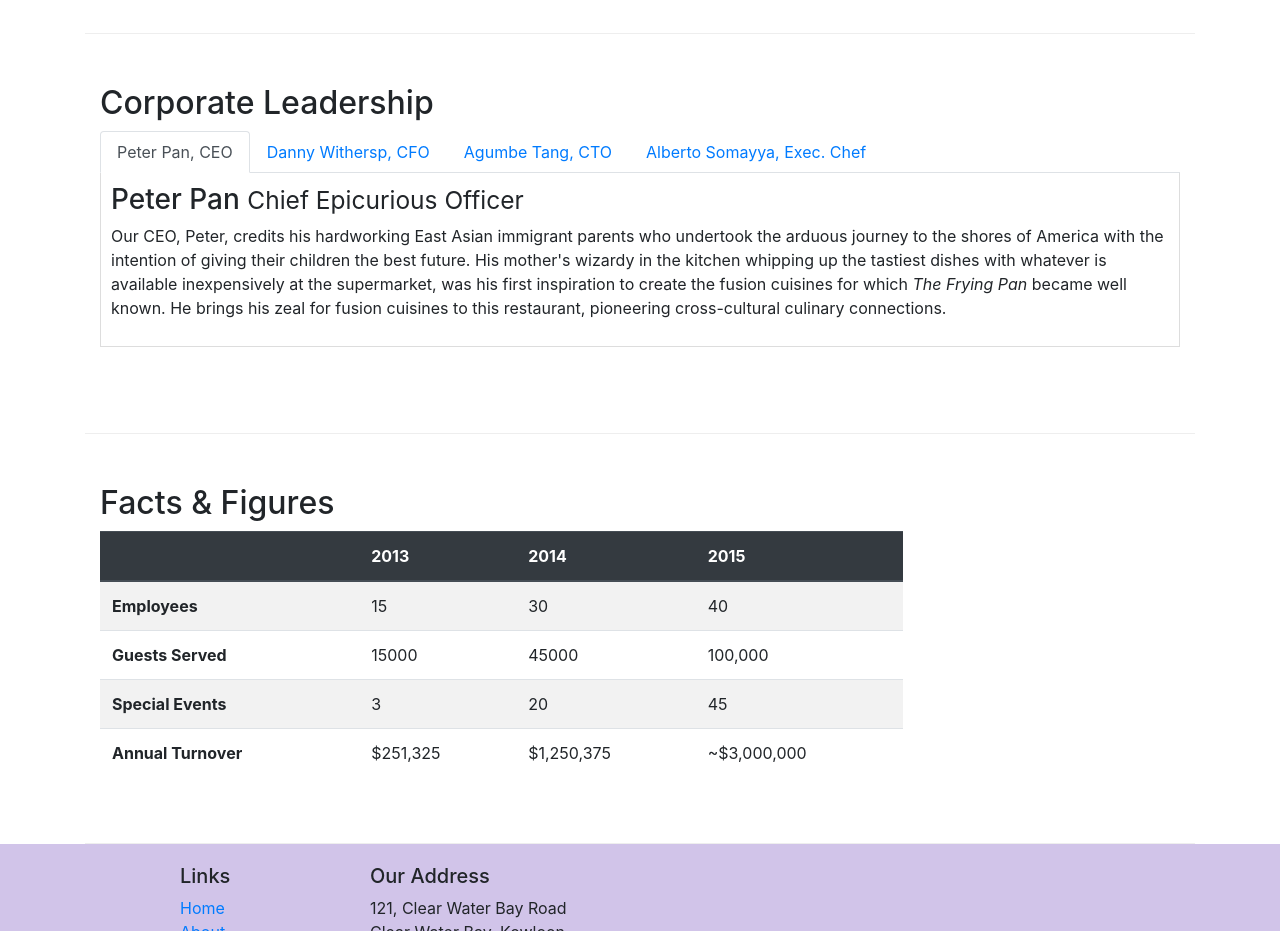
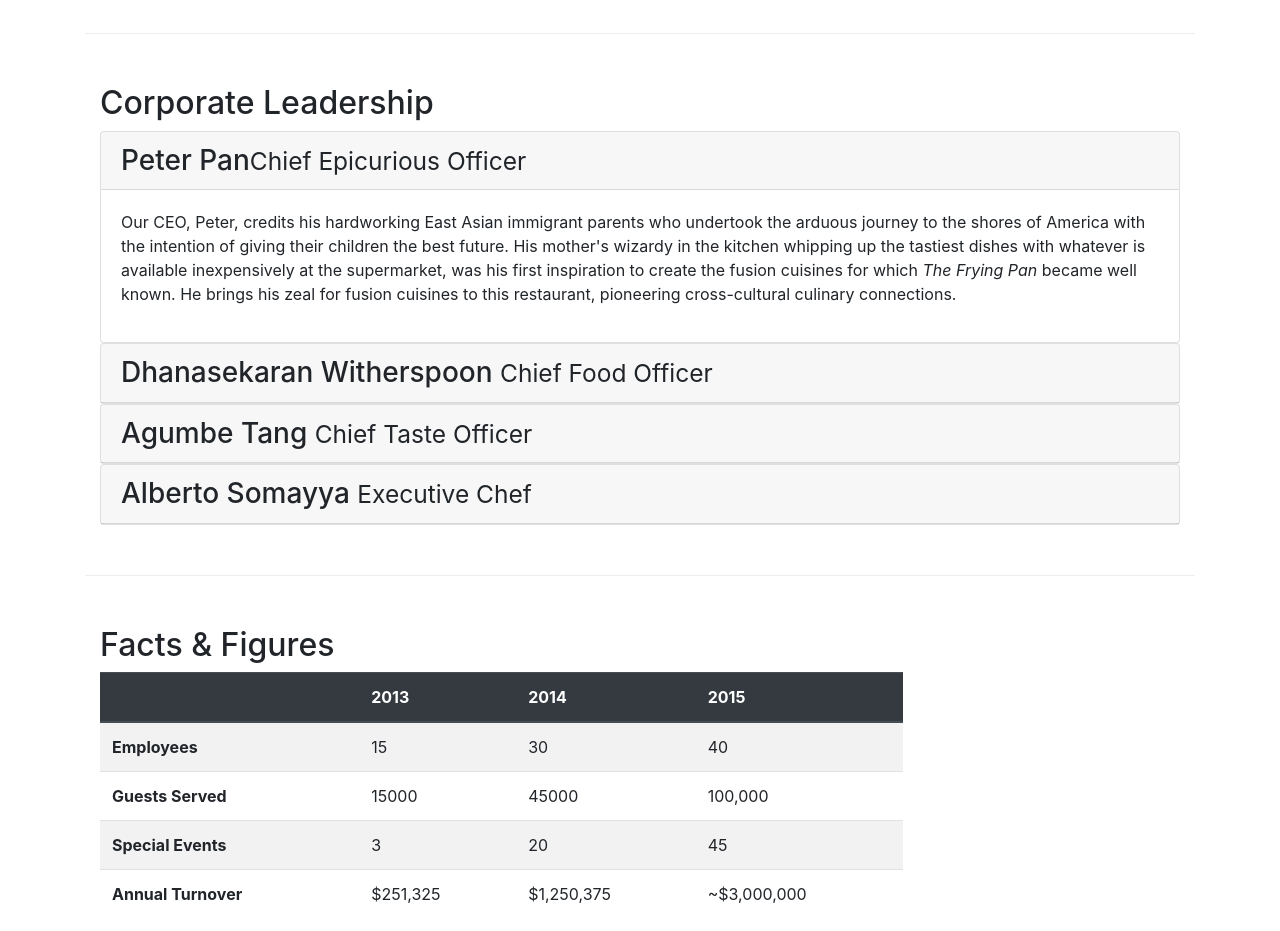
Before and after one commit to MdAyan101/Bootstrap, a plain HTML site: page aboutus.html in a window 1280 px wide. Shown: the part 940-1871 px from the top of the page. Drawn offline with nearby package versions, Linux system fonts and the light colour scheme.

Commit message:
Accordion

```diff
--- a/aboutus.html
+++ b/aboutus.html
@@ -124,44 +124,79 @@
         <div class="row row-content ">
             <div class="col-12">
                 <h2>Corporate Leadership</h2>
-                <ul class="nav nav-tabs">
-                    <li class="nav-item">
-                        <a class="nav-link active" href="#peter" role="tab" data-toggle="tab">Peter Pan, CEO </a>
-                    </li>
-                    <li class="nav-item">
-                        <a class="nav-link" href="#danny" role="tab" data-toggle="tab">Danny Withersp, CFO </a>
-                    </li>
-                    <li class="nav-item">
-                        <a class="nav-link" href="#agumbe" role="tab" data-toggle="tab">Agumbe Tang, CTO </a>
-                    </li>
-                    <li class="nav-item">
-                        <a class="nav-link" href="#alberto" role="tab" data-toggle="tab">Alberto Somayya, Exec. Chef </a>
-                    </li>
 
 
-                </ul>
+                <div id="accordion">
+                    <div class="card">
+                        <div class="card-header" role="tab" id="peterhead">
+                            <h3 class="mb-0">
+                                <a data-toggle="collapse" data-target="#peter">Peter Pan<small>Chief Epicurious Officer</small>
+                                </a>
+                            </h3>
+                        </div>
+                        <div role="tabpanel" class="collapse show" id="peter" data-parent="#accordion">
+                            <div class="card-body">
+                                <p class=" d-none d-sm-block">Our CEO, Peter, credits his hardworking East Asian immigrant parents who undertook the arduous journey to the shores of America with the intention of giving their children the best future. His mother's wizardy in the kitchen whipping up the tastiest dishes with whatever is available inexpensively at the supermarket, was his first inspiration to create the fusion cuisines for which <em>The Frying Pan</em> became well known. He brings his zeal for fusion cuisines to this restaurant, pioneering cross-cultural culinary connections.</p>
 
-                <div class="tab-content">
-                    <div role="tabpanel" class="tab-pane fade show active" id="peter">
-                        <h3>Peter Pan <small>Chief Epicurious Officer</small></h3>
-                        <p class=" d-none d-sm-block">Our CEO, Peter, credits his hardworking East Asian immigrant parents who undertook the arduous journey to the shores of America with the intention of giving their children the best future. His mother's wizardy in the kitchen whipping up the tastiest dishes with whatever is available inexpensively at the supermarket, was his first inspiration to create the fusion cuisines for which <em>The Frying Pan</em> became well known. He brings his zeal for fusion cuisines to this restaurant, pioneering cross-cultural culinary connections.</p>
+                            </div>
+                       </div>
 
                     </div>
 
 
-                    <div role="tabpanel" class="tab-pane fade" id="danny">
-                        <h3>Dhanasekaran Witherspoon <small>Chief Food Officer</small></h3>
-                        <p class=" d-none d-sm-block">Our CFO, Danny, as he is affectionately referred to by his colleagues, comes from a long established family tradition in farming and produce. His experiences growing up on a farm in the Australian outback gave him great appreciation for varieties of food sources. As he puts it in his own words, <em>Everything that runs, wins, and everything that stays, pays!</em></p>
+                    <div class="card">
+                        <div class="card-header" role="tab" id="dannyhead">
+                            <h3 class="mb-0">
+                                <a data-toggle="collapse" data-target="#danny">
+                                    Dhanasekaran Witherspoon <small>Chief Food Officer</small>
+                                </a>
+                            </h3>
+                        </div>
+
+
+                        <div role="tabpanel" class="collapse" id="danny" data-parent="#accordion">
+                            <div class="card-body">
+                                <p class=" d-none d-sm-block">Our CFO, Danny, as he is affectionately referred to by his colleagues, comes from a long established family tradition in farming and produce. His experiences growing up on a farm in the Australian outback gave him great appreciation for varieties of food sources. As he puts it in his own words, <em>Everything that runs, wins, and everything that stays, pays!</em></p>
+                            </div>
+                       </div>
                     </div>
 
-                    <div role="tabpanel" class="tab-pane fade" id="agumbe">
-                        <h3>Agumbe Tang <small>Chief Taste Officer</small></h3>
-                        <p class=" d-none d-sm-block">Blessed with the most discerning gustatory sense, Agumbe, our CTO, personally ensures that every dish that we serve meets his exacting tastes. Our chefs dread the tongue lashing that ensues if their dish does not meet his exacting standards. He lives by his motto, <em>You click only if you survive my lick.</em></p>
+                    <div class="card">
+                        <div class="card-header" role="tab" id="agumbehead">
+                            <h3 class="mb-0">
+                                <a data-toggle="collapse" data-target="#agumbe">
+                                    Agumbe Tang <small>Chief Taste Officer</small>
+                                </a>
+                            </h3>
+
+                        </div>
+
+
+
+                        <div role="tabpanel" class="collapse" id="agumbe" data-parent="#accordion">
+                            <div class="card-body">
+                                <p class=" d-none d-sm-block">Blessed with the most discerning gustatory sense, Agumbe, our CTO, personally ensures that every dish that we serve meets his exacting tastes. Our chefs dread the tongue lashing that ensues if their dish does not meet his exacting standards. He lives by his motto, <em>You click only if you survive my lick.</em></p>
+                            </div>
+
+                        </div>
                     </div>
 
-                    <div role="tabpanel" class="tab-pane fade" id="alberto">
-                        <h3>Alberto Somayya <small>Executive Chef</small></h3>
-                        <p class=" d-none d-sm-block">Award winning three-star Michelin chef with wide International experience having worked closely with whos-who in the culinary world, he specializes in creating mouthwatering Indo-Italian fusion experiences. He says, <em>Put together the cuisines from the two craziest cultures, and you get a winning hit! Amma Mia!</em></p>
+                    <div class="card">
+                        <div class="card-header" role="tab" id="albertohead">
+                            <h3 class="mb-0">
+                                <a data-toggle="collapse" data-target="#alberto">
+                                    Alberto Somayya <small>Executive Chef</small>
+                                </a>
+                            </h3>
+                        </div>
+
+
+                        <div role="tabpanel" class="collapse" id="alberto" data-parent="#accordion">
+                            <div class="card-body">
+                                <p class=" d-none d-sm-block">Award winning three-star Michelin chef with wide International experience having worked closely with whos-who in the culinary world, he specializes in creating mouthwatering Indo-Italian fusion experiences. He says, <em>Put together the cuisines from the two craziest cultures, and you get a winning hit! Amma Mia!</em></p>
+                            </div>
+
+                        </div>
                     </div>
                 </div>
 
```
